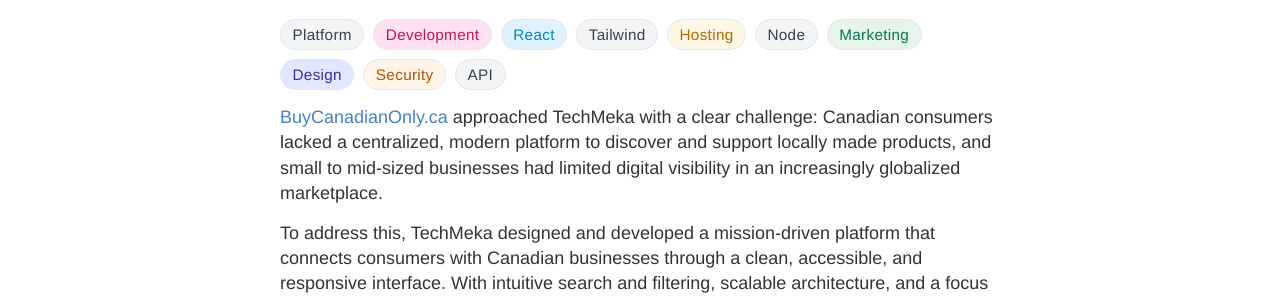
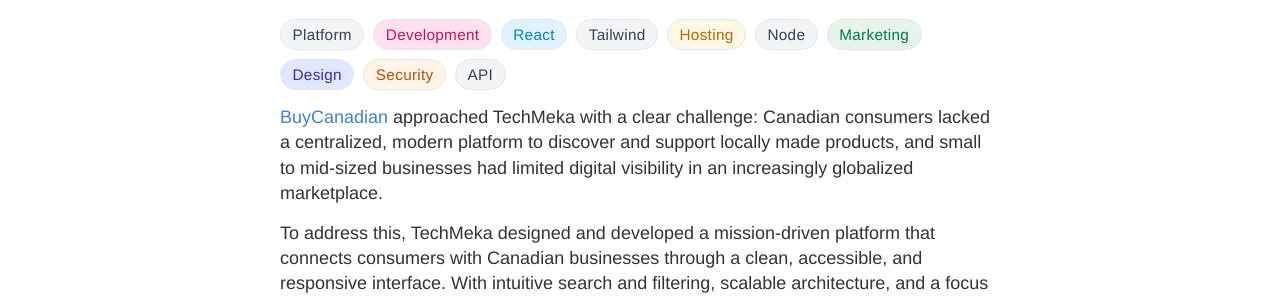
Before and after one commit to Techmeka/blog, a Jekyll site: the page built from docs/_posts/2025-01-20-products-directory-app-development.md, in a window 1280 px wide. Shown: the part 266-566 px from the top of the page. Built offline with Jekyll 4.4.1, drawn with Linux system fonts in a browser that asks for light colours.

Commit message:
buycanadian blog

```diff
--- a/docs/_posts/2025-01-20-products-directory-app-development.md
+++ b/docs/_posts/2025-01-20-products-directory-app-development.md
@@ -9,7 +9,7 @@
 published: true
 ---
 
-[BuyCanadianOnly.ca](https://buycanadianonly.ca) approached TechMeka with a clear challenge: Canadian consumers lacked a centralized, modern platform to discover and support locally made products, and small to mid-sized businesses had limited digital visibility in an increasingly globalized marketplace.
+[BuyCanadian](https://buycanadianonly.ca) approached TechMeka with a clear challenge: Canadian consumers lacked a centralized, modern platform to discover and support locally made products, and small to mid-sized businesses had limited digital visibility in an increasingly globalized marketplace.<!--more-->
 
 To address this, TechMeka designed and developed a mission-driven platform that connects consumers with Canadian businesses through a clean, accessible, and responsive interface. With intuitive search and filtering, scalable architecture, and a focus on trust and national pride, BuyCanadianOnly.ca now empowers users to shop locally, while helping Canadian brands grow their digital footprint and strengthen the national economy.
 
```
